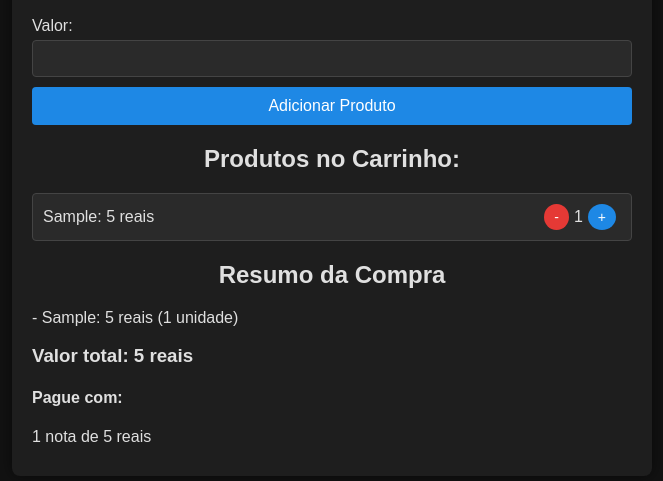
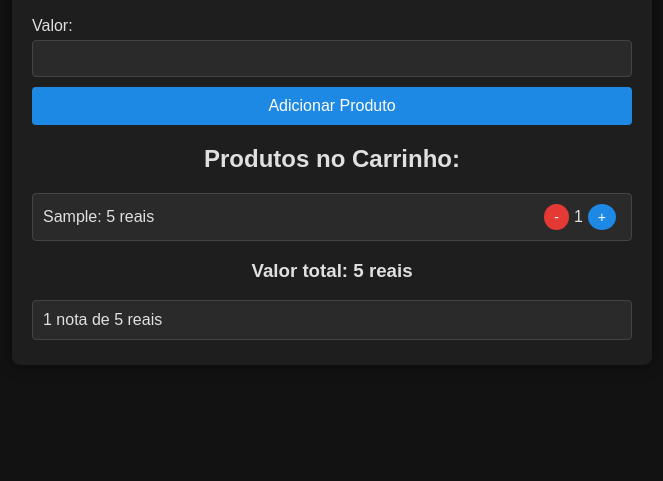
Before and after one commit to LFronza/carrinho, a website with bundled scripts: page index.html in a window 1280 px wide. Both pictures are taken after typing "Sample", "5" into the empty fields and a click on the button "Adicionar Produto". Shown: the part 213-694 px from the top of the page, without its empty margins (308-971 px from the left). Built offline with nearby package versions, Linux system fonts and the light colour scheme.

Commit message:
melhorando a UI e finalizando o projeto

```diff
--- a/css/styles.css
+++ b/css/styles.css
@@ -15,12 +15,12 @@ body {
     box-shadow: 0 0 15px rgba(0, 0, 0, 0.5);
 }
 
-h1, h2 {
+h1, h2, h3, h4 {
     text-align: center;
     color: #e0e0e0;
 }
 
-#form-container, #cart-container, #checkout-summary {
+#form-container, #cart-container {
     margin-top: 20px;
 }
 
@@ -56,12 +56,12 @@ button:hover {
     background-color: #1565c0;
 }
 
-#cart-items {
+#cart-items, #notes-summary {
     list-style-type: none;
     padding: 0;
 }
 
-#cart-items li {
+#cart-items li, #notes-summary li {
     background-color: #2a2a2a;
     margin: 5px 0;
     padding: 10px;
@@ -104,11 +104,3 @@ button:hover {
 .decrement-quantity:hover {
     background-color: #c62828;
 }
-
-#checkout-summary h3, #checkout-summary h4 {
-    color: #e0e0e0;
-}
-
-#checkout-summary div {
-    margin-bottom: 10px;
-}
--- a/index.html
+++ b/index.html
@@ -19,10 +19,6 @@
         <div id="cart-container" style="display: none;">
             <h2>Produtos no Carrinho:</h2>
             <ul id="cart-items"></ul>
-        </div>
-        <div id="checkout-summary" style="display: none;">
-            <h2>Resumo da Compra</h2>
-            <div id="products-summary"></div>
             <div id="total-value"></div>
             <div id="notes-summary"></div>
         </div>
--- a/js/classes/CarrinhoUI.js
+++ b/js/classes/CarrinhoUI.js
@@ -43,22 +43,25 @@ export default class CarrinhoUI {
 
         const cartContainer = document.getElementById('cart-container');
         const total = this.calculadoraTotal.calcularTotal(this.carrinho.produtos);
-        const productsSummary = document.getElementById('products-summary');
         const totalValue = document.getElementById('total-value');
         const notesSummary = document.getElementById('notes-summary');
 
         if (this.carrinho.produtos.length > 0) {
             cartContainer.style.display = 'block';
-            productsSummary.innerHTML = '';
-            this.carrinho.produtos.forEach(produto => {
-                productsSummary.innerHTML += `- ${produto.nome}: ${produto.valor * produto.quantidade} ${produto.valor * produto.quantidade > 1 ? 'reais' : 'real'} (${produto.quantidade} ${produto.quantidade > 1 ? 'unidades' : 'unidade'})<br>`;
+            totalValue.innerHTML = `<h3>Valor total: ${total} ${total > 1 ? 'reais' : 'real'}</h3>`;
+            notesSummary.innerHTML = '';
+            const notas = this.calculadoraNotas.calcularNotas(total).split('<br>');
+            notas.forEach(nota => {
+                if (nota.trim() !== '') {
+                    const li = document.createElement('li');
+                    li.innerHTML = nota;
+                    notesSummary.appendChild(li);
+                }
             });
-            totalValue.innerHTML = `<h3>Valor total: ${total} ${total > 1 ? 'reais' : 'real'}</h3>`;
-            notesSummary.innerHTML = `<h4>Pague com:</h4>${this.calculadoraNotas.calcularNotas(total)}`;
-            document.getElementById('checkout-summary').style.display = 'block';
         } else {
             cartContainer.style.display = 'none';
-            document.getElementById('checkout-summary').style.display = 'none';
+            totalValue.innerHTML = '';
+            notesSummary.innerHTML = '';
         }
     }
 }
```
